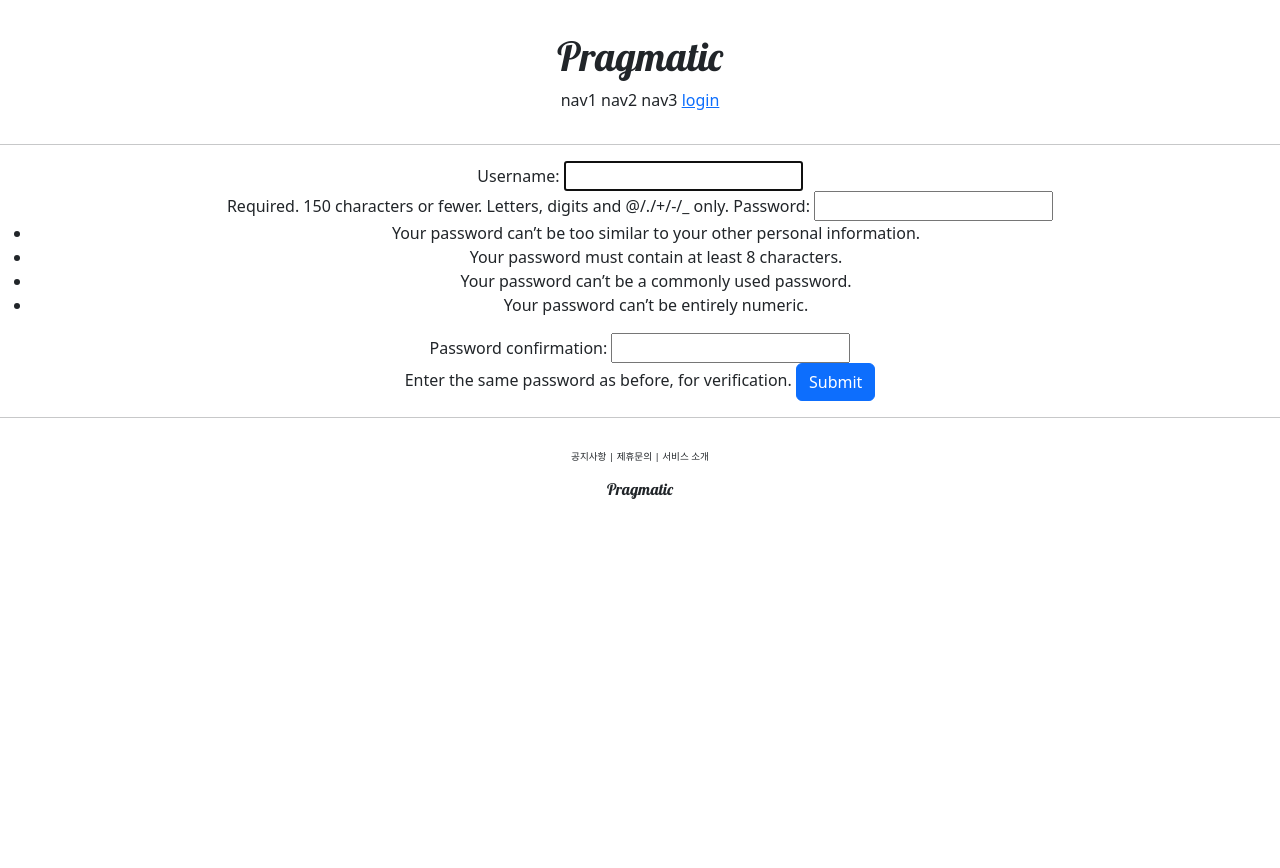
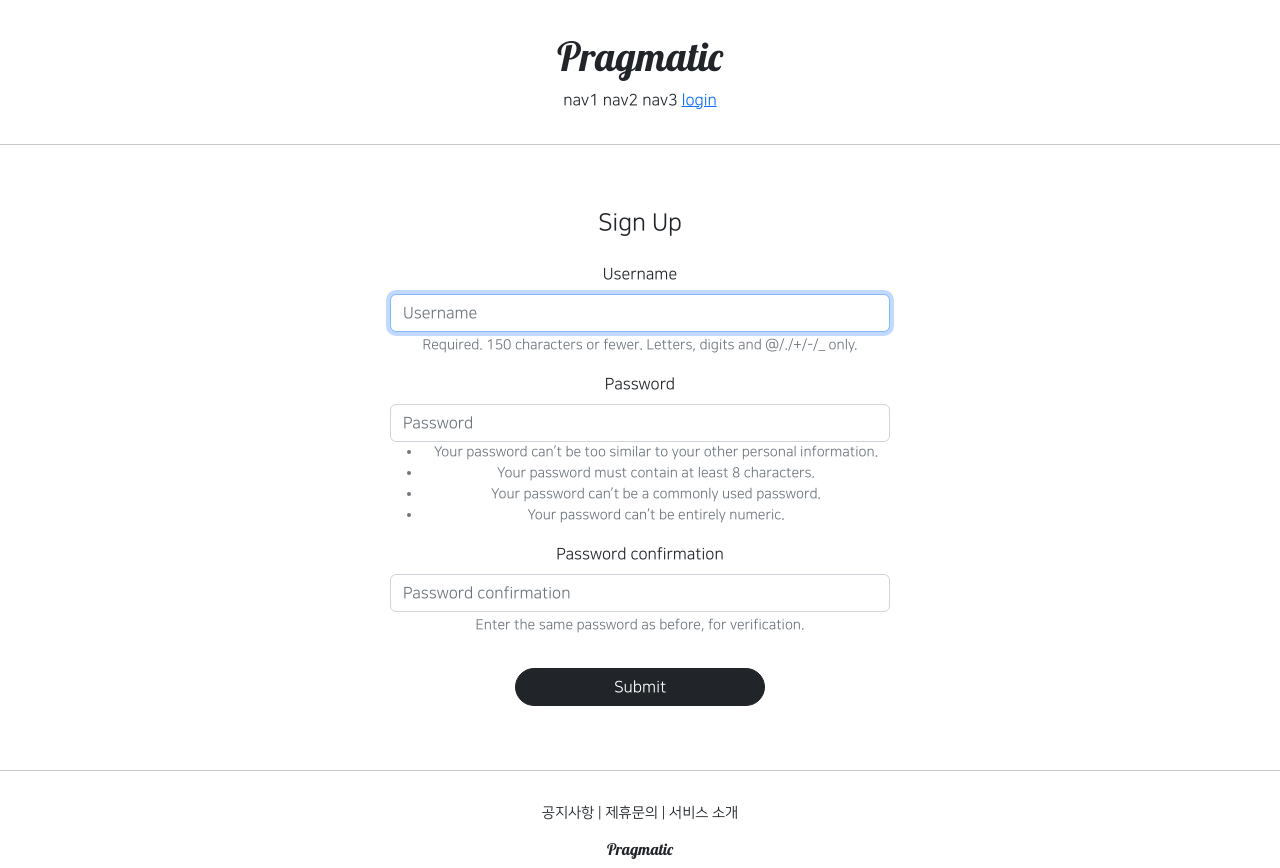
Before and after one commit to diarlee/pragmatic, a Django app: page /account/create/ in a window 1280 px wide. Before the commit the page ends 499 px from the top, so only its background shows below. Run offline with Django 4.2, Linux system fonts and the light colour scheme; some libraries are stand-ins or nearby versions.

Commit message:
django course 23 commit

```diff
--- a/accountApp/templates/accountApp/create.html
+++ b/accountApp/templates/accountApp/create.html
@@ -1,12 +1,17 @@
 {% extends 'base.html' %}
+{% load bootstrap4 %}
 
 {% block content %}
 
-    <div style="text-align: center;">
+    <div style="text-align: center; max-width: 500px; margin: 4rem auto;">
+        <div class="mb-4">
+            <h4>Sign Up</h4>
+        </div>
         <form action="{% url 'accountApp:create' %}" method="post">
             {% csrf_token %}
-            {{ form }}
-            <input type="submit" class="btn btn-primary">
+            <!-- {{ form }} -->
+            {% bootstrap_form form %}
+            <input type="submit" class="btn btn-dark rounded-pill col-6 mt-3">
         </form>
     </div>
 
--- a/pragmatic/settings.py
+++ b/pragmatic/settings.py
@@ -48,6 +48,7 @@ INSTALLED_APPS = [
     'django.contrib.sessions',
     'django.contrib.messages',
     'django.contrib.staticfiles',
+    'bootstrap4',
     'accountApp'
 ]
 
--- a/static/base.css
+++ b/static/base.css
@@ -3,7 +3,7 @@
 }
 
 .pragmatic_footer_buttons {
-    font-size: .6rem;
+    font-size: .9rem;
 }
 
 .pragmatic_footer {
--- a/templates/base.html
+++ b/templates/base.html
@@ -3,7 +3,7 @@
 
 {% include 'head.html' %}
 
-<body>
+<body style="font-family: NanumSquareR;">
 
     {% include 'header.html' %}
 
--- a/templates/head.html
+++ b/templates/head.html
@@ -16,4 +16,19 @@
 
     <!-- Default css link -->
     <link rel="stylesheet" type="text/css" href="{% static 'base.css' %}">
+
+    <!-- 폴더에 저장된 폰트 적용 -->
+    <style>
+        @font-face {
+            font-family: 'NanumSquareR';
+            src: local('NanumSquareR'),
+            url("{% static 'fonts/NANUMSQUARER.TTF' %}") format('opentype');
+        }
+
+        @font-face {
+            font-family: 'NanumSquareEB';
+            src: local('NanumSquareEB'),
+            url("{% static 'fonts/NANUMSQUAREEB.TTF' %}") format('opentype');
+        }
+    </style>
 </head>
```
Also changed, not shown: accountApp/templates/accountApp/login.html (+5 -3 lines), static/fonts/NANUMSQUAREEB.TTF (added), static/fonts/NANUMSQUARER.TTF (added).
